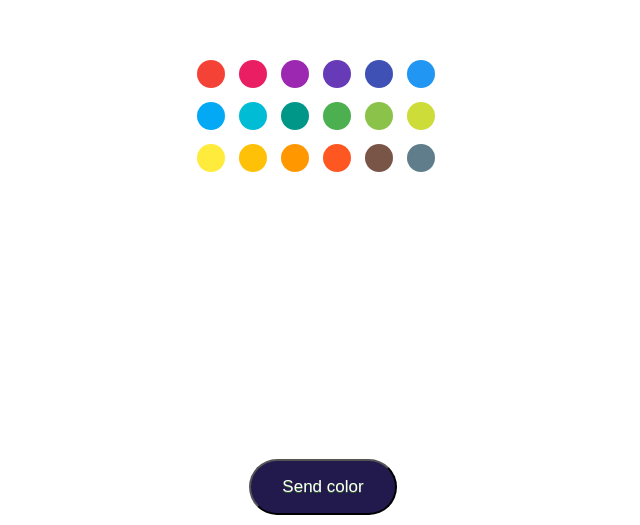
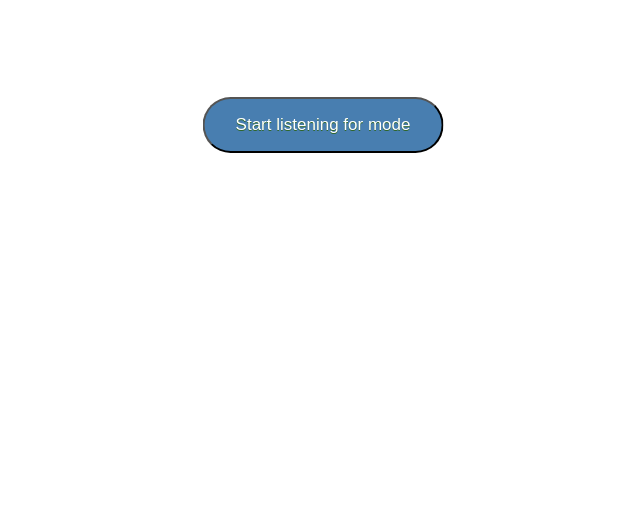
Before and after one commit to craciunBogdan/mc-prototype, a React (Create React App) app in the folder packages/webapp/: page /#/ in a window 1280 px wide. Shown: the part 275-800 px from the top of the page, without its empty margins (317-957 px from the left). Built offline with nearby package versions, Linux system fonts and the light colour scheme.

Commit message:
Self update Audio transmitter

```diff
--- /dev/null
+++ b/packages/webapp/src/components/common/components/rounded-button/RoundedButton.css
@@ -0,0 +1,21 @@
+.rounded-button {
+	background-color:#487EB0;
+	border-radius:28px;
+	display:inline-block;
+	cursor:pointer;
+	color:#ffffff;
+	font-family:Arial;
+	font-size:17px;
+	padding:16px 31px;
+	text-decoration:none;
+	text-shadow:0px 1px 0px #2f6627;
+}
+
+.rounded-button:hover {
+	background-color:#192A56;
+}
+
+.rounded-button:active {
+	position:relative;
+	top:1px;
+}
--- /dev/null
+++ b/packages/webapp/src/components/common/components/rounded-button/RoundedButton.js
@@ -0,0 +1,17 @@
+import React from 'react';
+import './RoundedButton.css'
+
+function RoundedButton({ color, disabled, onClick, text }) {
+    return (
+        <button
+            className="rounded-button"
+            onClick={onClick}
+            disabled={disabled}
+            style={{ backgroundColor: color }}
+        >
+            {text}
+        </button>
+    );
+}
+
+export default RoundedButton;
--- /dev/null
+++ b/packages/webapp/src/components/common/components/styles/containers.css
@@ -0,0 +1,12 @@
+.full-screen-base {
+    width: 100vw;
+    height: 100vh;
+}
+
+.full-screen-container {
+    position: absolute;
+    margin: auto;
+    top: 50%;
+    left: 50%;
+    transform: translate(-50%, -50%);
+}
--- a/packages/webapp/src/components/debug/Debug.js
+++ b/packages/webapp/src/components/debug/Debug.js
@@ -1,14 +1,14 @@
 import React, { Component } from 'react';
 import './Debug.css';
-import { buildFrequencyArray, buildColorRequestArray, buildIntegerRequestArray, buildStringRequestArray, byteToFrequency } from '../common/audio-utils';
-import AudioTransmitter from '../common/audio-transmitter';
+import { buildFrequencyArray, buildColorRequestArray, buildIntegerRequestArray, buildStringRequestArray, byteToFrequency } from '../common/functions/audio-utils';
+import AudioTransmitter from '../common/functions/audio-transmitter';
 
 export default class Debug extends Component {
   constructor(props) {
     super(props);
 
     this.state = {
-      audioTransmitter: new AudioTransmitter(),
+      audioTransmitter: new AudioTransmitter(this.updateAudioTransmitter),
       lastRecordedValue: ''
     }
 
@@ -47,7 +47,7 @@ export default class Debug extends Component {
     const { audioTransmitter } = this.state;
     audioTransmitter.startPlaying();
 
-    this.updateAudioTransmitter(audioTransmitter);
+    // this.updateAudioTransmitter(audioTransmitter);
   }
 
   // Stop audio playback button function
@@ -55,7 +55,7 @@ export default class Debug extends Component {
     const { audioTransmitter } = this.state;
     audioTransmitter.stopPlaying();
 
-    this.updateAudioTransmitter(audioTransmitter);
+    // this.updateAudioTransmitter(audioTransmitter);
   }
 
   // Start recording button function
--- a/packages/webapp/src/components/home/Home.css
+++ b/packages/webapp/src/components/home/Home.css
@@ -1,49 +1,3 @@
 .home {
-    width: 100vw;
-    height: 100vh;
-}
-
-.color-picker-container {
-    width: 252px;
-    height: 130px;
-    position: absolute;
-    margin: auto;
-    top: 0;
-    right: 0;
-    bottom: 0;
-    left: 0;
 
 }
-
-.color-picker {
-    display: inline-block;
-}
-
-.bottom-button-container {
-    position: fixed;
-    bottom: 10px;
-    width: 100%;
-    text-align: center;
-}
-
-.activator {
-	background-color:#44c767;
-	border-radius:28px;
-	display:inline-block;
-	cursor:pointer;
-	color:#ffffff;
-	font-family:Arial;
-	font-size:17px;
-	padding:16px 31px;
-	text-decoration:none;
-	text-shadow:0px 1px 0px #2f6627;
-}
-
-.activator:hover {
-	background-color:#5cbf2a;
-}
-
-.activator:active {
-	position:relative;
-	top:1px;
-}
--- a/packages/webapp/src/components/home/Home.js
+++ b/packages/webapp/src/components/home/Home.js
@@ -1,66 +1,26 @@
 import React, { useState } from 'react';
-import { CirclePicker } from 'react-color';
-import './Home.css';
-import AudioTransmitter from '../common/audio-transmitter';
+import {
+    HashRouter,
+    Switch,
+    Route,
+    Link
+} from "react-router-dom";
+import ColorPicker from './components/color-picker/ColorPicker';
+import ModeListener from './components/mode-listener/ModeListener';
 
 function Home() {
-    const colorArray = ['#f44336', '#e91e63', '#9c27b0', '#673ab7', '#3f51b5', '#2196f3', '#03a9f4', '#00bcd4', '#009688', '#4caf50', '#8bc34a', '#cddc39', '#ffeb3b', '#ffc107', '#ff9800', '#ff5722', '#795548', '#607d8b'];
-    const [color, setColor] = useState('#22194D');
-    const [audioTransmitter, setAudioTransmitter] = useState(new AudioTransmitter());
-
-    const handleChange = (color) => {
-        setColor(color.hex);
-    };
-
-    const handleChangeComplete = (color) => {
-        setColor(color.hex);
-
-        // Update the color in the audio transmitter
-        audioTransmitter.updatePlaybackValue(color.hex);
-
-        // Refresh audio transmitter
-        setAudioTransmitter(audioTransmitter);
-    }
-
-    const sendColor = () => {
-        if (audioTransmitter.isPlayingBack) {
-            return;
-        }
-
-        audioTransmitter.startPlaying((at) => {
-            setAudioTransmitter(at);
-        });
-
-        // Refresh audio transmitter
-        setAudioTransmitter(audioTransmitter);
-
-        console.log(`Sent ${color}`);
-    }
-
     return (
         <div className="home">
-            <div className="color-picker-container">
-                <CirclePicker
-                    className="color-picker"
-                    color={color}
-                    disableAlpha={true}
-                    onChange={handleChange}
-                    onChangeComplete={handleChangeComplete}
-                ></CirclePicker>
-            </div>
-
-            <div className="bottom-button-container">
-                <button
-                    className="activator"
-                    onClick={sendColor}
-                    disabled={audioTransmitter.isPlayingBack}
-                    style={{ backgroundColor: color }}
-                >
-                    Send color
-                </button>
-            </div>
+            <HashRouter>
+                <Route path="/picker">
+                    <ColorPicker />
+                </Route>
+                <Route exact path="/">
+                    <ModeListener/>
+                </Route>
+            </HashRouter>
         </div>
-    )
+    );
 }
 
 export default Home;
--- /dev/null
+++ b/packages/webapp/src/components/home/components/color-picker/ColorPicker.css
@@ -0,0 +1,10 @@
+.color-picker {
+    display: inline-block;
+}
+
+.bottom-button-container {
+    position: fixed;
+    bottom: 10px;
+    width: 100%;
+    text-align: center;
+}
--- /dev/null
+++ b/packages/webapp/src/components/home/components/color-picker/ColorPicker.js
@@ -0,0 +1,66 @@
+import React, { useState } from 'react';
+import { CirclePicker } from 'react-color';
+import './ColorPicker.css';
+import '../../../common/components/styles/containers.css';
+import AudioTransmitter from '../../../common/functions/audio-transmitter';
+import RoundedButton from '../../../common/components/rounded-button/RoundedButton';
+
+function ColorPicker() {
+    const colorArray = ['#f44336', '#e91e63', '#9c27b0', '#673ab7', '#3f51b5', '#2196f3', '#03a9f4', '#00bcd4', '#009688', '#4caf50', '#8bc34a', '#cddc39', '#ffeb3b', '#ffc107', '#ff9800', '#ff5722', '#795548', '#607d8b'];
+    const [color, setColor] = useState('#22194D');
+    const [audioTransmitter, setAudioTransmitter] = useState(new AudioTransmitter());
+
+    const handleChange = (color) => {
+        setColor(color.hex);
+    };
+
+    const handleChangeComplete = (color) => {
+        setColor(color.hex);
+
+        // Update the color in the audio transmitter
+        audioTransmitter.updatePlaybackValue(color.hex);
+
+        // Refresh audio transmitter
+        setAudioTransmitter(audioTransmitter);
+    }
+
+    const sendColor = () => {
+        if (audioTransmitter.isPlayingBack) {
+            return;
+        }
+
+        audioTransmitter.startPlaying((at) => {
+            setAudioTransmitter(at);
+        });
+
+        // Refresh audio transmitter
+        setAudioTransmitter(audioTransmitter);
+
+        console.log(`Sent ${color}`);
+    }
+
+    return (
+        <div className="full-screen-base">
+            <div className="full-screen-container">
+                <CirclePicker
+                    className="color-picker"
+                    color={color}
+                    disableAlpha={true}
+                    onChange={handleChange}
+                    onChangeComplete={handleChangeComplete}
+                ></CirclePicker>
+            </div>
+
+            <div className="bottom-button-container">
+                <RoundedButton
+                    color={color}
+                    disabled={audioTransmitter.isPlayingBack}
+                    text={'Send color'}
+                    onClick={sendColor}
+                />
+            </div>
+        </div>
+    )
+}
+
+export default ColorPicker;
--- /dev/null
+++ b/packages/webapp/src/components/home/components/mode-listener/ModeListener.css
@@ -0,0 +1,4 @@
+/* .centered-dimensions {
+    height: 1px;
+    width: 1px;
+} */
--- /dev/null
+++ b/packages/webapp/src/components/home/components/mode-listener/ModeListener.js
@@ -0,0 +1,29 @@
+import React, { useState } from 'react';
+import './ModeListener.css';
+import '../../../common/components/styles/containers.css';
+import RoundedButton from '../../../common/components/rounded-button/RoundedButton';
+import { Link } from 'react-router-dom';
+import AudioTransmitter from '../../../common/functions/audio-transmitter';
+
+function ModeListener() {
+    const [audioTransmitter, setAudioTransmitter] = useState(new AudioTransmitter());
+
+    const startRecording = () => {
+        audioTransmitter.startRecording();
+    }
+
+    return (
+        <div className="full-screen-base">
+            <div>
+                <Link to="/picker" className="full-screen-container centered-dimensions">
+                    <RoundedButton
+                        text={'Start listening for mode'}
+                        onClick={startRecording}
+                    />
+                </Link>
+            </div>
+        </div>
+    )
+};
+
+export default ModeListener;
```
Also changed, not shown: packages/webapp/src/components/common/functions/audio-transmitter.js (renamed from packages/webapp/src/components/common/audio-transmitter.js, +37 -14 lines), packages/webapp/src/components/common/functions/audio-utils.js (renamed from packages/webapp/src/components/common/audio-utils.js).
